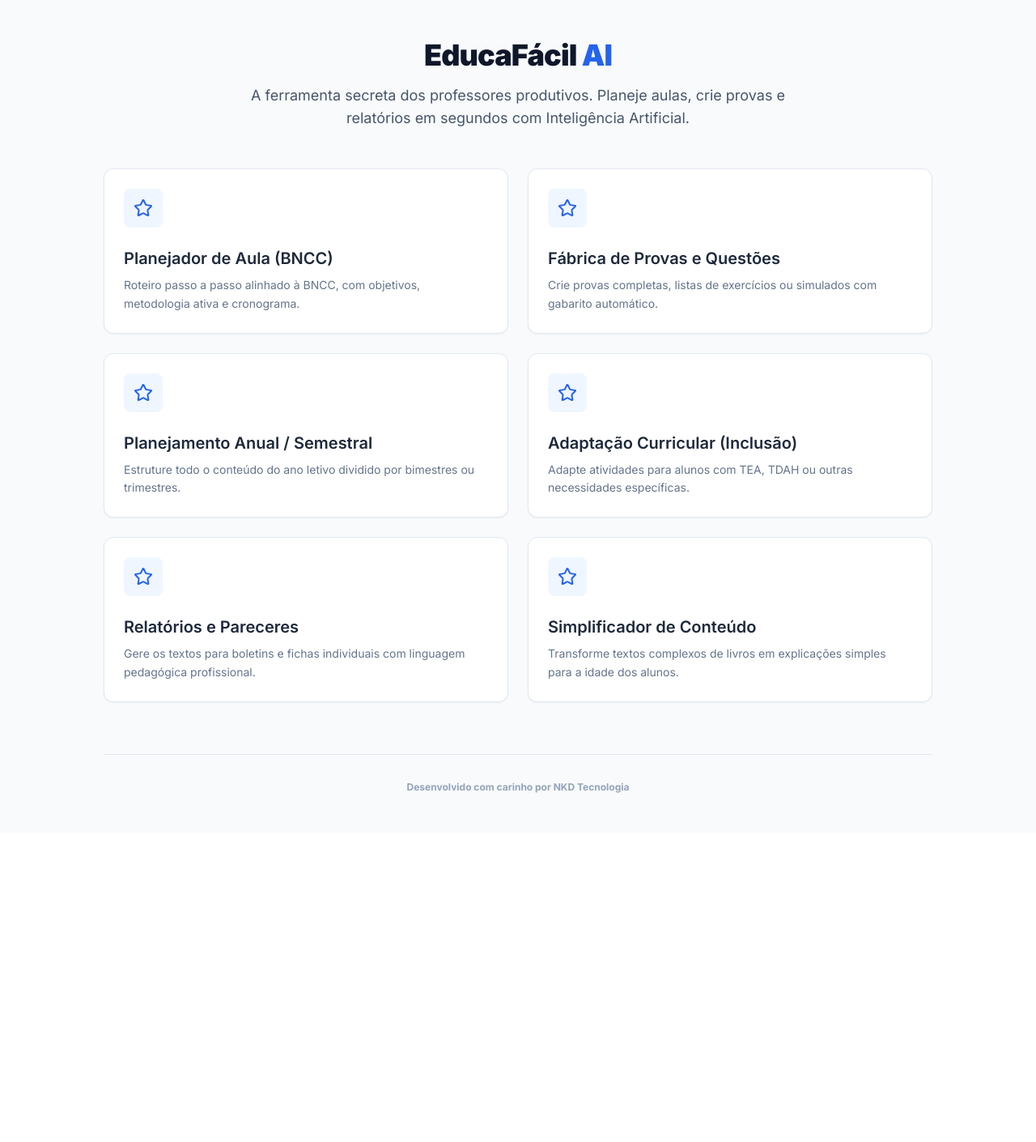
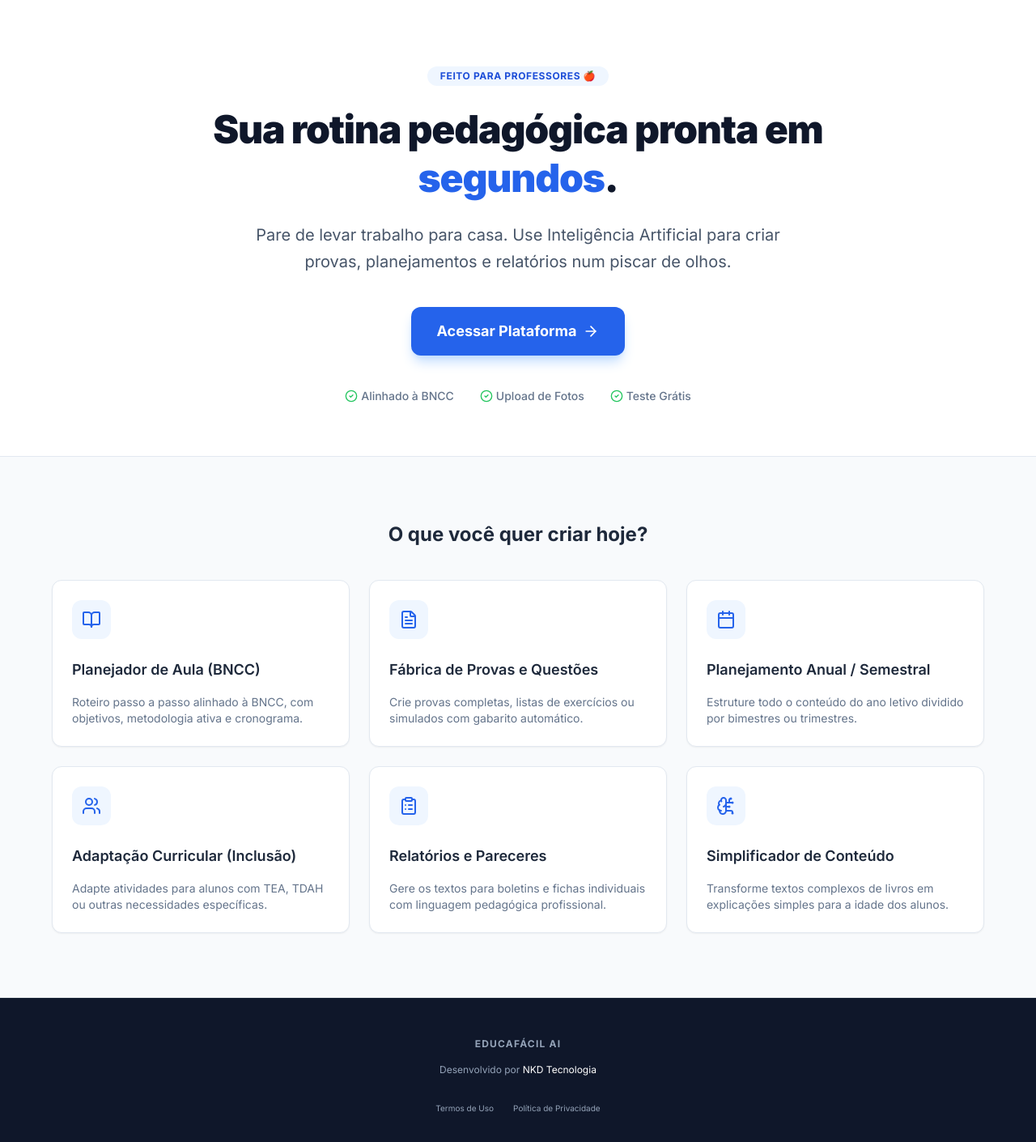
Before and after one commit to nkd-ofc0/EducaFacil, a Next.js app: page / in a window 1280 px wide. Shown: the top 1410 px of the page at 81% size. Before the commit the page ends 1028 px from the top, so only its background shows below. Built offline with nearby package versions, Linux system fonts and the light colour scheme.

Commit message:
Update page.tsx

```diff
--- a/src/app/page.tsx
+++ b/src/app/page.tsx
@@ -1,47 +1,71 @@
 import Link from 'next/link';
 import { Card, CardHeader, CardTitle, CardDescription } from '@/components/ui/card';
 import { tools } from '@/lib/tools';
-import { BookOpen, FileText, User, Star, ArrowRight } from 'lucide-react';
+import { BookOpen, FileText, Calendar, Users, BrainCircuit, ClipboardList, ArrowRight, CheckCircle2 } from 'lucide-react';
 
-// Mapa de ícones
-const iconMap = {
-  book: BookOpen,
-  file: FileText,
-  user: User,
-  star: Star,
+// Mapeamento de ícones
+const iconMap: any = {
+  'book': BookOpen,
+  'file': FileText,
+  'calendar': Calendar,
+  'users': Users,
+  'brain': BrainCircuit,
+  'list': ClipboardList
 };
 
 export default function Home() {
   return (
-    <div className="min-h-screen bg-slate-50 py-12 px-4">
-      <div className="max-w-5xl mx-auto">
+    <div className="min-h-screen bg-slate-50">
 
-        <div className="text-center mb-12">
-          <h1 className="text-4xl font-black tracking-tight text-slate-900 mb-4">
-            EducaFácil <span className="text-blue-600">AI</span>
+      {/* HERO SECTION (Topo) */}
+      <div className="bg-white border-b border-slate-200 pb-16 pt-20 px-4">
+        <div className="max-w-4xl mx-auto text-center">
+          <div className="inline-block bg-blue-50 text-blue-700 px-4 py-1 rounded-full text-xs font-bold uppercase tracking-wider mb-6">
+            Feito para Professores 🍎
+          </div>
+          <h1 className="text-5xl font-black tracking-tight text-slate-900 mb-6 leading-tight">
+            Sua rotina pedagógica pronta em <span className="text-blue-600">segundos</span>.
           </h1>
-          <p className="text-lg text-slate-600 max-w-2xl mx-auto">
-            A ferramenta secreta dos professores produtivos. Planeje aulas, crie provas e relatórios em segundos com Inteligência Artificial.
+          <p className="text-xl text-slate-600 mb-10 max-w-2xl mx-auto leading-relaxed">
+            Pare de levar trabalho para casa. Use Inteligência Artificial para criar provas, planejamentos e relatórios num piscar de olhos.
           </p>
+
+          <div className="flex justify-center gap-4">
+            <Link href="#ferramentas">
+                <button className="bg-blue-600 hover:bg-blue-700 text-white text-lg font-bold px-8 py-4 rounded-xl shadow-lg shadow-blue-200 transition-all hover:scale-105 flex items-center gap-2">
+                    Acessar Plataforma <ArrowRight className="w-5 h-5" />
+                </button>
+            </Link>
           </div>
 
-        <div className="grid grid-cols-1 md:grid-cols-2 gap-6">
+          <div className="mt-10 flex justify-center gap-8 text-sm text-slate-500 font-medium">
+            <span className="flex items-center gap-1"><CheckCircle2 className="w-4 h-4 text-green-500"/> Alinhado à BNCC</span>
+            <span className="flex items-center gap-1"><CheckCircle2 className="w-4 h-4 text-green-500"/> Upload de Fotos</span>
+            <span className="flex items-center gap-1"><CheckCircle2 className="w-4 h-4 text-green-500"/> Teste Grátis</span>
+          </div>
+        </div>
+      </div>
+
+      {/* FERRAMENTAS (Grid) */}
+      <div id="ferramentas" className="py-20 px-4">
+        <div className="max-w-6xl mx-auto">
+            <h2 className="text-2xl font-bold text-slate-800 mb-10 text-center">O que você quer criar hoje?</h2>
+
+            <div className="grid grid-cols-1 md:grid-cols-2 lg:grid-cols-3 gap-6">
             {tools.map((tool) => {
-            const Icon = iconMap[tool.iconName] || Star;
+                // Fallback simples para ícone se não achar
+                const Icon = tool.icon || BookOpen;
                 return (
                 <Link key={tool.slug} href={`/ferramenta/${tool.slug}`} className="group">
-                <Card className="h-full border-slate-200 hover:border-blue-400 hover:shadow-lg transition-all duration-300 cursor-pointer relative overflow-hidden">
-                  <div className="absolute top-0 right-0 p-4 opacity-0 group-hover:opacity-100 transition-opacity">
-                    <ArrowRight className="text-blue-500 w-6 h-6" />
+                    <Card className="h-full border-slate-200 hover:border-blue-400 hover:shadow-xl transition-all duration-300 cursor-pointer relative overflow-hidden bg-white">
+                    <CardHeader>
+                        <div className="w-12 h-12 bg-blue-50 rounded-xl flex items-center justify-center mb-4 group-hover:bg-blue-600 transition-colors">
+                            <Icon className="w-6 h-6 text-blue-600 group-hover:text-white transition-colors" />
                         </div>
-                  <CardHeader>
-                    <div className="w-12 h-12 bg-blue-50 rounded-lg flex items-center justify-center mb-4 group-hover:bg-blue-100 transition-colors">
-                      <Icon className="w-6 h-6 text-blue-600" />
-                    </div>
-                    <CardTitle className="text-xl text-slate-800 group-hover:text-blue-700 transition-colors">
+                        <CardTitle className="text-lg text-slate-800 group-hover:text-blue-700 transition-colors">
                         {tool.title}
                         </CardTitle>
-                    <CardDescription className="text-slate-500 leading-relaxed">
+                        <CardDescription className="text-slate-500 leading-relaxed text-sm mt-2">
                         {tool.description}
                         </CardDescription>
                     </CardHeader>
@@ -50,13 +74,17 @@ export default function Home() {
                 );
             })}
             </div>
-
-        <div className="mt-16 text-center space-y-4 border-t border-slate-200 pt-8">
-           <p className="text-slate-400 text-xs font-bold">
-             Desenvolvido com carinho por NKD Tecnologia
-           </p>
+        </div>
       </div>
 
+      {/* RODAPÉ */}
+      <div className="bg-slate-900 text-slate-400 py-12 text-center border-t border-slate-800">
+         <p className="text-xs font-bold mb-4 uppercase tracking-widest">EducaFácil AI</p>
+         <p className="text-xs mb-8">Desenvolvido por <span className="text-white">NKD Tecnologia</span></p>
+         <div className="flex justify-center gap-6 text-[10px]">
+             <Link href="/termos" className="hover:text-white">Termos de Uso</Link>
+             <Link href="/privacidade" className="hover:text-white">Política de Privacidade</Link>
+         </div>
       </div>
     </div>
   );
```
Lines whose indentation alone changed are shown as unchanged.
